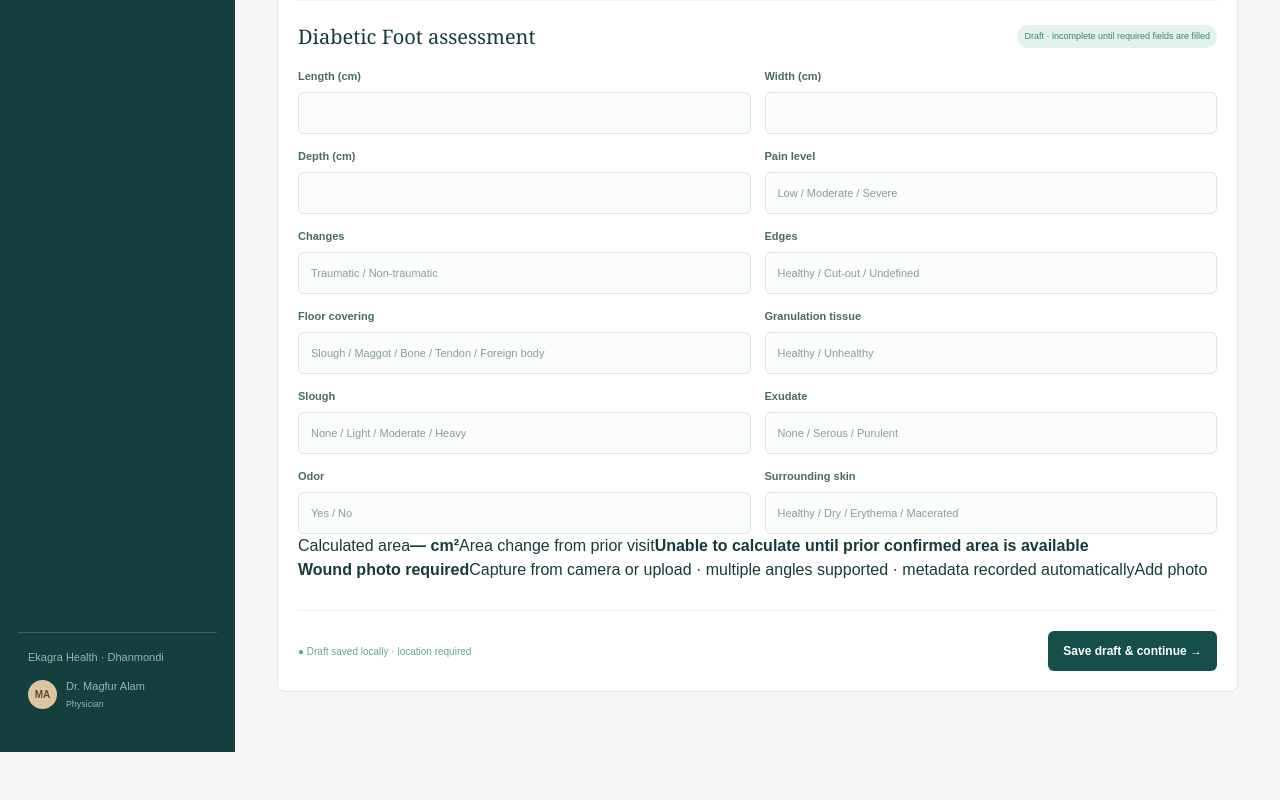
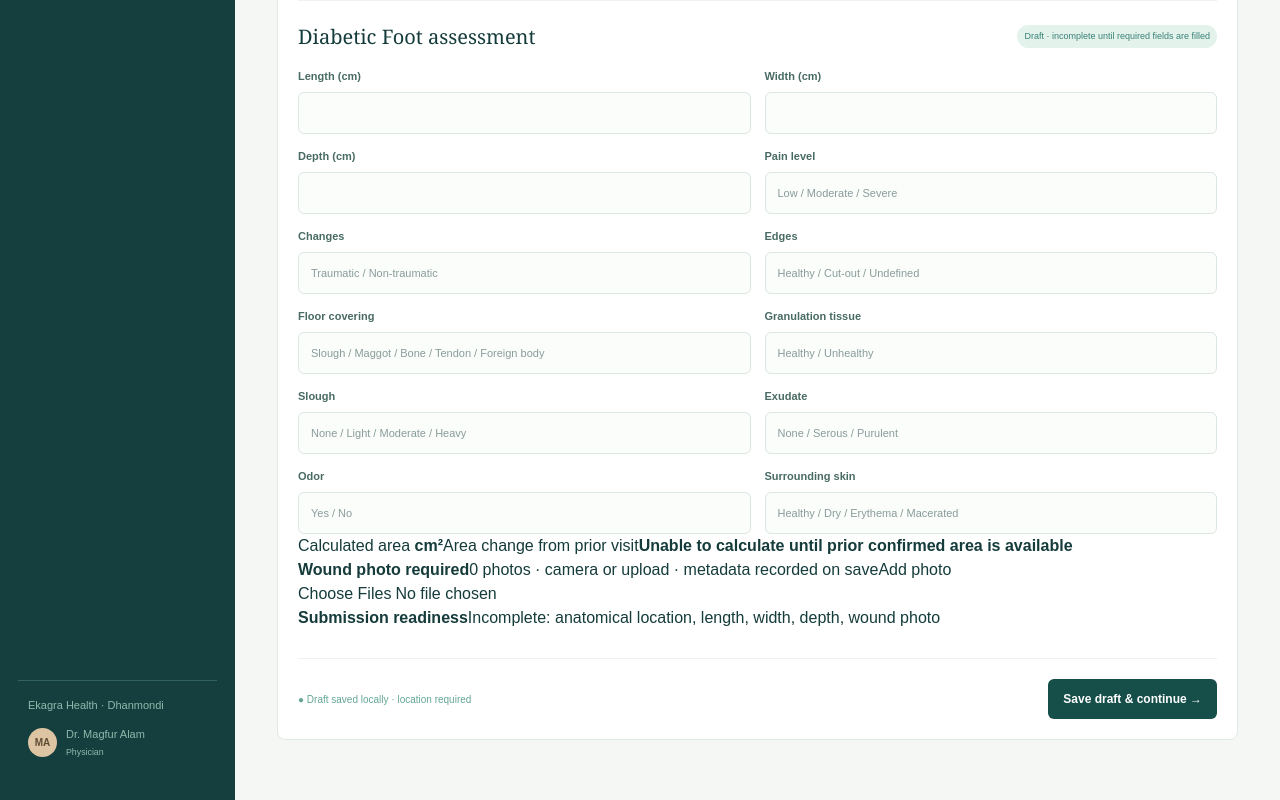
Before and after one commit to magfurealam-del/Ekagra-Wound-EHR, a Next.js app: page /app/patients/demo/wounds/demo/assessment/new in a window 1280 px wide. Shown: the part 618-1418 px from the top of the page. Before the commit the page ends 1370 px from the top, so only its background shows below. Built offline with nearby package versions, Linux system fonts and the light colour scheme.

Commit message:
feat: improve OPD draft recovery and photo intake

```diff
--- a/src/app/app/patients/demo/wounds/demo/assessment/new/page.tsx
+++ b/src/app/app/patients/demo/wounds/demo/assessment/new/page.tsx
@@ -1,9 +1,10 @@
 "use client";
 
-import { useState } from "react";
+import { useEffect, useMemo, useState } from "react";
 import Link from "next/link";
 import { AppShell } from "@/app/app-shell";
 import { AnatomySelector } from "./anatomy-selector";
+import { calculateArea, validateWoundDraft } from "@/lib/clinical/opd";
 
 const types = ["Diabetic Foot", "Vascular Wound", "Burn", "Post-Infective", "Pressure Injury", "Traumatic", "Surgical", "Other"];
 
@@ -11,7 +12,12 @@ export default function NewAssessment() {
   const [type, setType] = useState(types[0]);
   const [location, setLocation] = useState("");
   const [dimensions, setDimensions] = useState({ length: "", width: "", depth: "" });
-  const area = dimensions.length && dimensions.width ? (Number(dimensions.length) * Number(dimensions.width)).toFixed(2) : "—";
+  const [photos, setPhotos] = useState<string[]>([]);
+  const [saved, setSaved] = useState(false);
+  const area = calculateArea(dimensions.length, dimensions.width);
+  const validation = useMemo(() => validateWoundDraft({ woundType: type, location, ...dimensions, photoCount: photos.length }), [type, location, dimensions, photos.length]);
+  useEffect(() => { const raw = window.localStorage.getItem("ekagra-opd-demo-draft"); if (!raw) return; try { const draft = JSON.parse(raw); setType(draft.type ?? types[0]); setLocation(draft.location ?? ""); setDimensions(draft.dimensions ?? { length: "", width: "", depth: "" }); setPhotos(draft.photos ?? []); } catch { window.localStorage.removeItem("ekagra-opd-demo-draft"); } }, []);
+  useEffect(() => { window.localStorage.setItem("ekagra-opd-demo-draft", JSON.stringify({ type, location, dimensions, photos })); setSaved(true); const timer = window.setTimeout(() => setSaved(false), 900); return () => window.clearTimeout(timer); }, [type, location, dimensions, photos]);
   const updateDimension = (key: "length" | "width" | "depth", value: string) => setDimensions((current) => ({ ...current, [key]: value }));
   const fields: Array<[string, string]> = [["Pain level", "Low / Moderate / Severe"], ["Changes", "Traumatic / Non-traumatic"], ["Edges", "Healthy / Cut-out / Undefined"], ["Floor covering", "Slough / Maggot / Bone / Tendon / Foreign body"], ["Granulation tissue", "Healthy / Unhealthy"], ["Slough", "None / Light / Moderate / Heavy"], ["Exudate", "None / Serous / Purulent"], ["Odor", "Yes / No"], ["Surrounding skin", "Healthy / Dry / Erythema / Macerated"]];
   return <AppShell>
@@ -29,8 +35,9 @@ export default function NewAssessment() {
         {fields.map(([label, placeholder]) => <label key={label}>{label}<input placeholder={placeholder} /></label>)}
       </div>
       <div className="calculation-strip"><span>Calculated area</span><strong>{area} cm²</strong><span>Area change from prior visit</span><strong>Unable to calculate until prior confirmed area is available</strong></div>
-      <div className="upload-strip"><strong>Wound photo required</strong><span>Capture from camera or upload · multiple angles supported · metadata recorded automatically</span><button className="secondary-button" type="button">Add photo</button></div>
-      <div className="form-actions"><span className="autosave">● Draft saved locally · {location ? "location selected" : "location required"}</span><button className="workspace-button" disabled={!location || !dimensions.length || !dimensions.width || !dimensions.depth}>Save draft & continue →</button></div>
+      <div className="upload-strip"><strong>Wound photo required</strong><span>{photos.length} photo{photos.length === 1 ? "" : "s"} · camera or upload · metadata recorded on save</span><label className="secondary-button">Add photo<input className="file-input" type="file" accept="image/*" capture="environment" multiple onChange={(event) => setPhotos((current) => [...current, ...Array.from(event.target.files ?? []).map((file) => file.name)])} /></label></div>
+      <div className="review-strip"><strong>Submission readiness</strong><span>{validation.valid ? "Ready for review" : `Incomplete: ${validation.missing.join(", ")}`}</span></div>
+      <div className="form-actions"><span className="autosave">● {saved ? "Saving draft…" : "Draft saved locally"} · {location ? "location selected" : "location required"}</span><button className="workspace-button" disabled={!validation.valid} onClick={() => window.alert("Draft ready for MO/consultant review. Supabase persistence will activate after staff sign-in.")}>Save draft & continue →</button></div>
     </div>
   </AppShell>;
 }
--- /dev/null
+++ b/src/lib/clinical/opd.ts
@@ -0,0 +1,24 @@
+export type WoundDraft = {
+  woundType: string;
+  location: string;
+  length: string;
+  width: string;
+  depth: string;
+  photoCount: number;
+};
+
+export function validateWoundDraft(draft: WoundDraft) {
+  const missing: string[] = [];
+  if (!draft.location) missing.push("anatomical location");
+  if (!draft.length) missing.push("length");
+  if (!draft.width) missing.push("width");
+  if (!draft.depth) missing.push("depth");
+  if (draft.photoCount < 1) missing.push("wound photo");
+  return { valid: missing.length === 0, missing };
+}
+
+export function calculateArea(length: string, width: string) {
+  if (!length || !width) return null;
+  const value = Number(length) * Number(width);
+  return Number.isFinite(value) ? Number(value.toFixed(2)) : null;
+}
```
